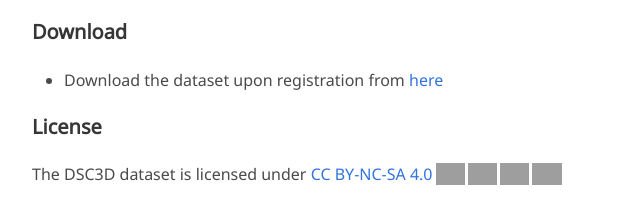
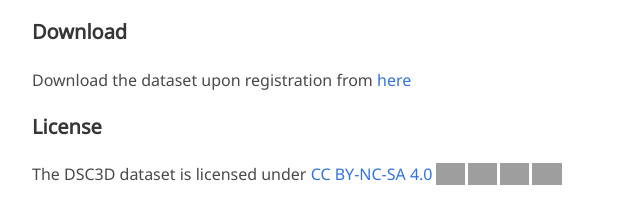
Before and after one commit to deepscenario/DSC3D, a plain HTML site: page index.html in a window 1280 px wide. Shown: the part 2241-2464 px from the top of the page, 128-768 px from the left. Drawn offline with nearby package versions, Linux system fonts and the light colour scheme; grey boxes are pictures that could not be loaded; some icons are missing; a web font is replaced by a local one.

Commit message:
initial commit

```diff
--- a/index.html
+++ b/index.html
@@ -209,10 +209,7 @@
         </div>
         <h2 class="title is-5">Download</h2>
         <div class="content has-text-justified">
-            <ul>
-                <li>Download the dataset upon registration from <a
-                        href="https://app.deepscenario.com/">here</a>
-            </ul>
+            Download the dataset upon registration from <a href="https://app.deepscenario.com/">here</a>
         </div>
 
         <h2 class="title is-5">License</h2>
```
